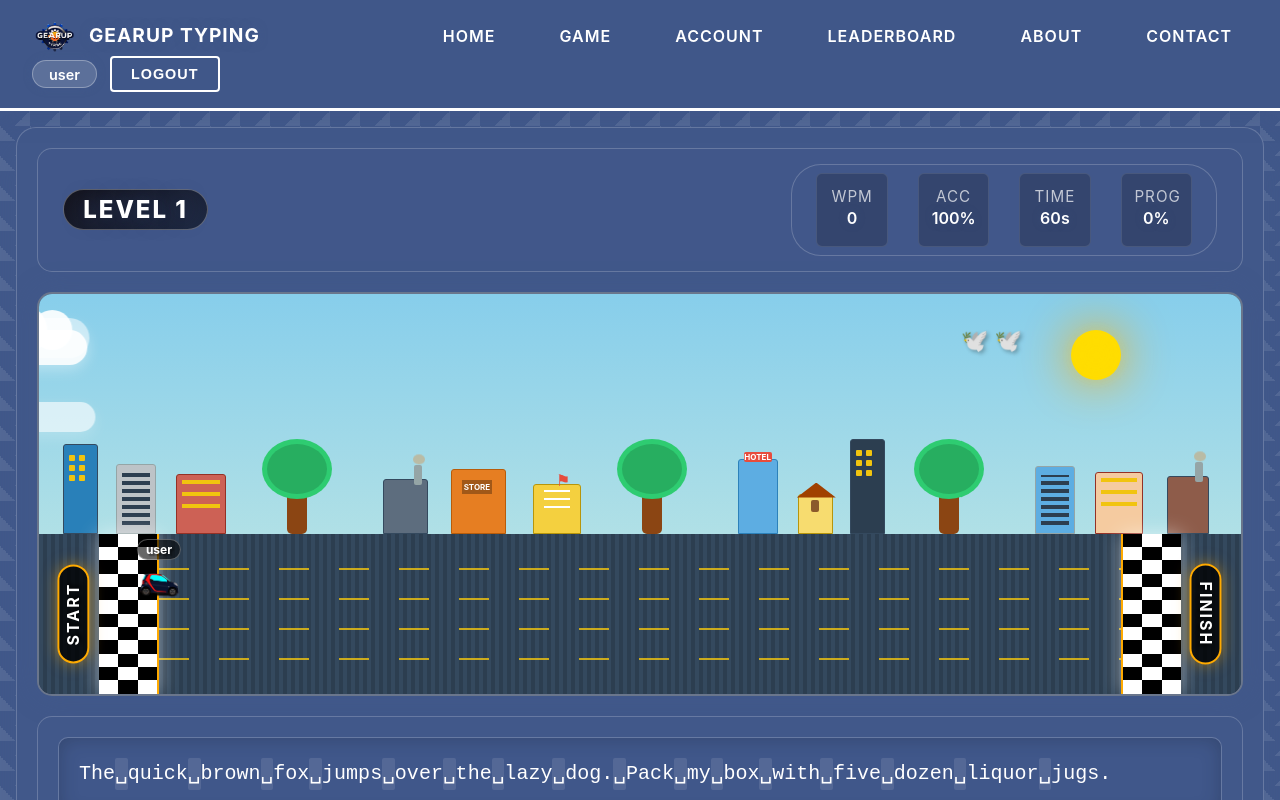
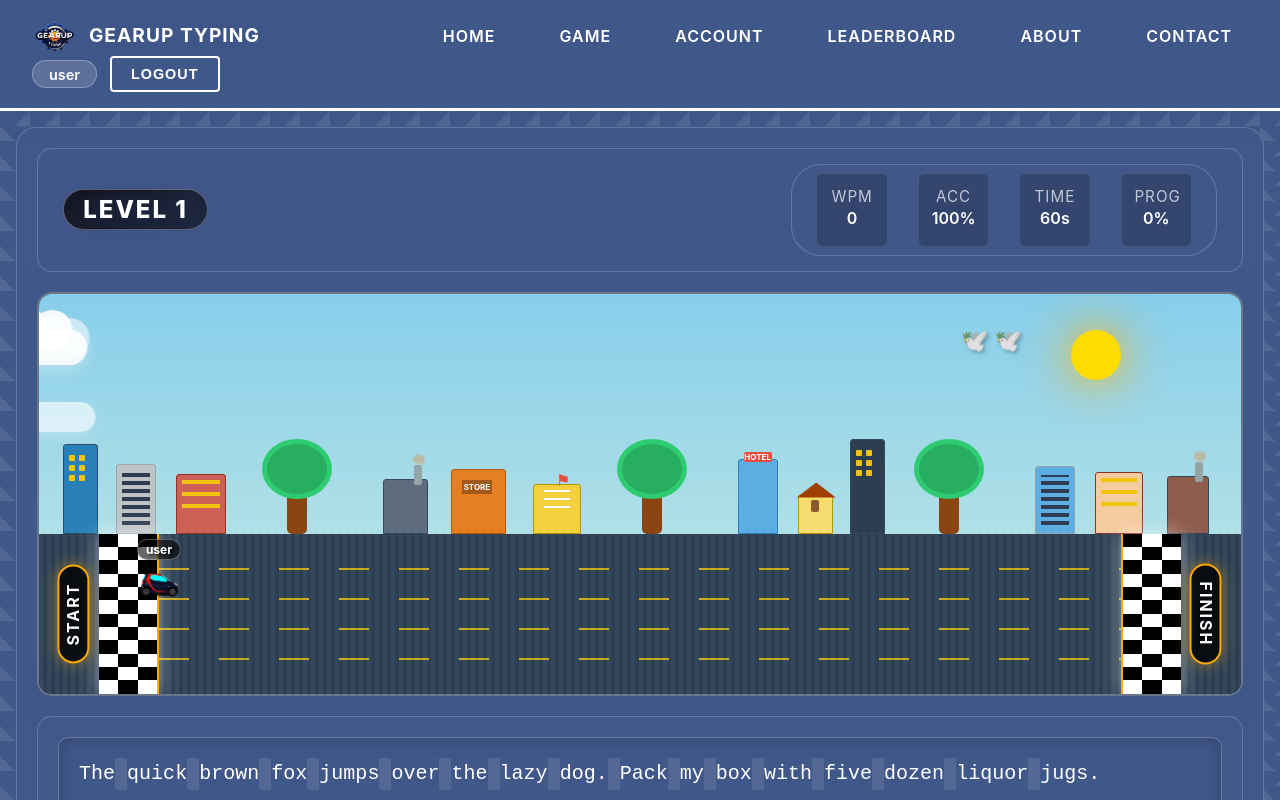
Before and after one commit to gearuptyping/gearup_typing, a React (Vite) app: page /game/1 in a window 1280 px wide. Shown: the top 800 px of the page. Built offline with nearby package versions, Linux system fonts and the light colour scheme; no server answers; the database is empty; sample sign-in values are in the browser's storage.

Commit message:
remove underscore

```diff
--- a/src/pages/Game.jsx
+++ b/src/pages/Game.jsx
@@ -562,7 +562,7 @@ const Game = ({ user }) => {
       }
       return (
         <span key={index} className={className}>
-          {char === " " ? "␣" : char}
+          {char === " " ? " " : char}
         </span>
       );
     });
--- a/src/pages/MultiplayerGame.jsx
+++ b/src/pages/MultiplayerGame.jsx
@@ -614,7 +614,7 @@ const MultiplayerGame = ({ user }) => {
       }
       return (
         <span key={index} className={className}>
-          {char === " " ? "␣" : char}
+          {char === " " ? " " : char}
         </span>
       );
     });
```
